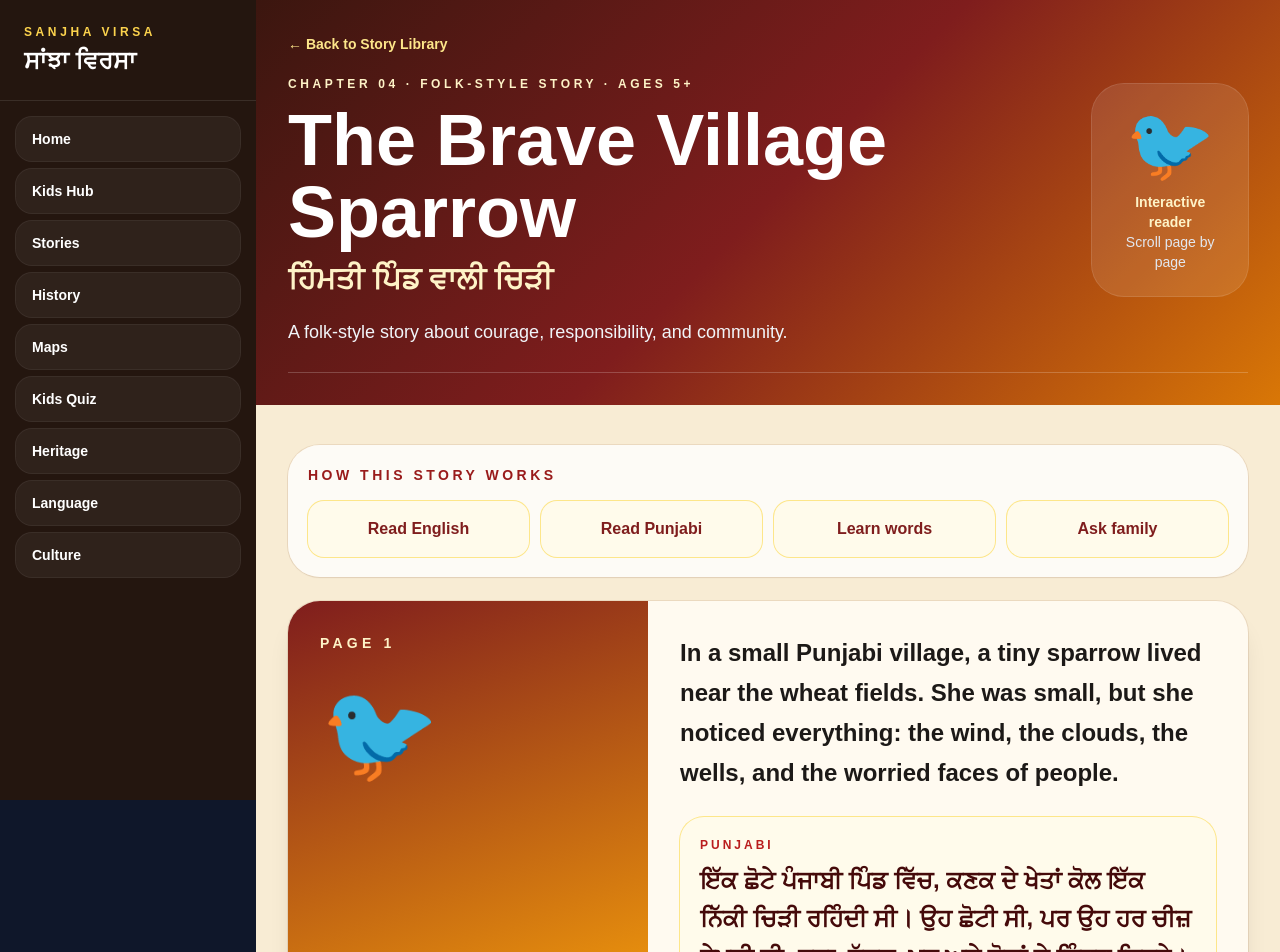
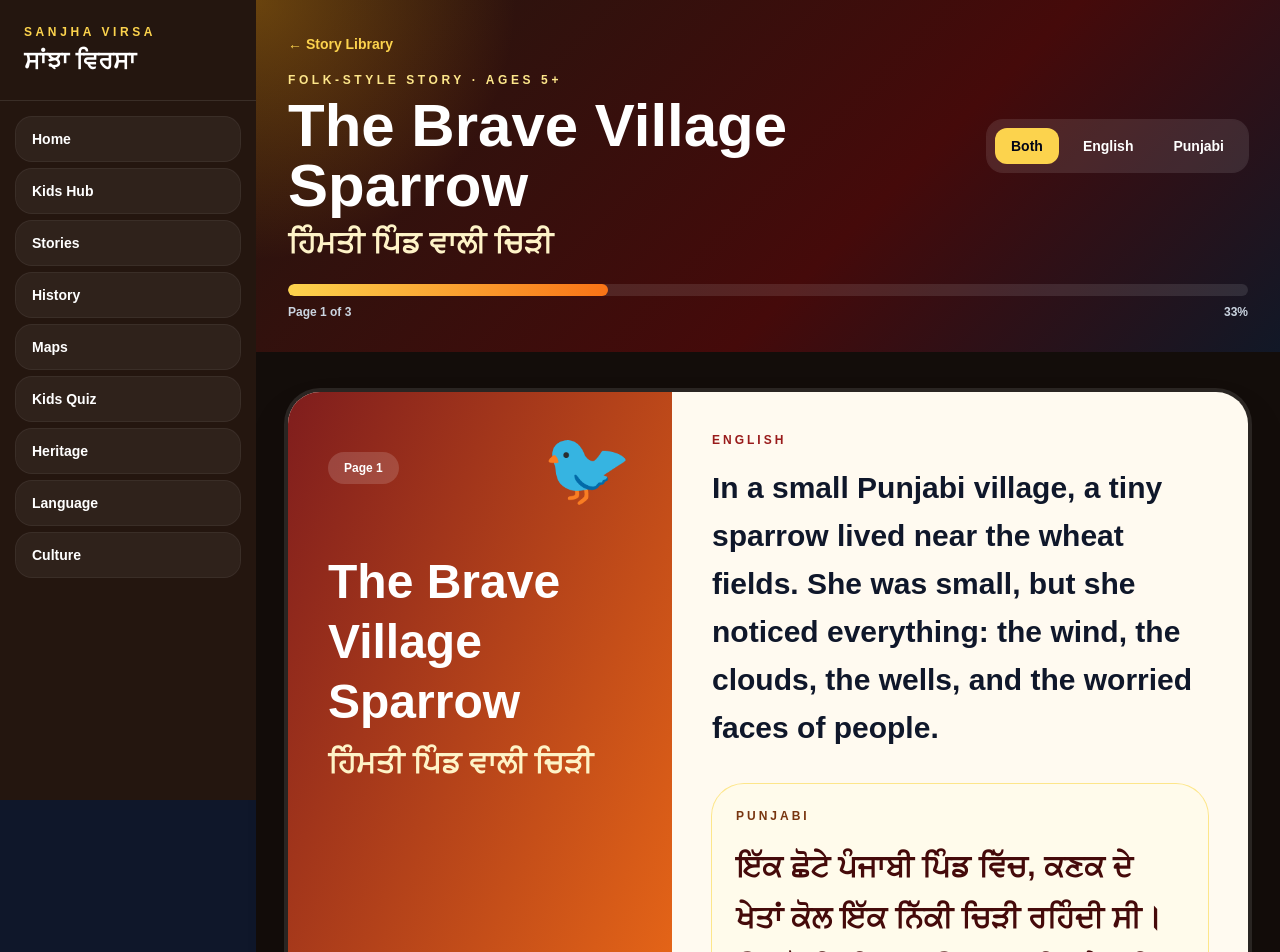
Before and after one commit to Gagan8atwal/sanjha-virsa, a Next.js app: page /storybook/brave-sparrow in a window 1280 px wide. Shown: the top 952 px of the page. Built offline with nearby package versions, Linux system fonts and the light colour scheme.

Commit message:
Launch interactive bilingual story reader

```diff
--- a/app/storybook/[id]/page.tsx
+++ b/app/storybook/[id]/page.tsx
@@ -1,3 +1,4 @@
+import StoryReaderExperience from '../../../components/StoryReaderExperience';
 import { getStory, stories } from '../../../lib/stories';
 import { notFound } from 'next/navigation';
 
@@ -7,87 +8,6 @@ export function generateStaticParams() {
 
 export default function StoryReaderPage({ params }: { params: { id: string } }) {
   const story = getStory(params.id);
-
-  if (!story) {
-    notFound();
-  }
-
-  return (
-    <main className="min-h-screen bg-[#f8ecd4] text-[#24160f]">
-      <section className="bg-[linear-gradient(135deg,#3b160f,#7f1d1d_50%,#d97706)] text-white">
-        <div className="mx-auto max-w-6xl px-5 py-8 md:px-8">
-          <header className="flex flex-col gap-4 border-b border-white/20 pb-6 md:flex-row md:items-center md:justify-between">
-            <div>
-              <a href="/storybook" className="text-sm font-bold text-amber-200">← Back to Story Library</a>
-              <p className="mt-5 text-xs font-black uppercase tracking-[0.3em] text-amber-100">Chapter {story.number} · {story.category} · {story.age}</p>
-              <h1 className="mt-3 text-5xl font-black leading-tight md:text-7xl">{story.title}</h1>
-              <p className="mt-3 text-3xl font-black text-amber-100">{story.punjabi}</p>
-              <p className="mt-5 max-w-3xl text-lg leading-8 text-slate-100">{story.theme}</p>
-            </div>
-            <div className="rounded-[2rem] bg-white/10 p-6 text-center ring-1 ring-white/20">
-              <p className="text-7xl">{story.emoji}</p>
-              <p className="mt-3 text-sm font-black text-amber-100">Interactive reader</p>
-              <p className="text-sm text-slate-200">Scroll page by page</p>
-            </div>
-          </header>
-        </div>
-      </section>
-
-      <section className="mx-auto max-w-6xl px-5 py-10 md:px-8">
-        <div className="mb-6 rounded-[2rem] bg-white/80 p-5 shadow-sm ring-1 ring-amber-900/10">
-          <p className="text-sm font-black uppercase tracking-[0.25em] text-red-800">How this story works</p>
-          <div className="mt-4 grid gap-3 md:grid-cols-4">
-            {['Read English', 'Read Punjabi', 'Learn words', 'Ask family'].map((step) => (
-              <div key={step} className="rounded-2xl bg-amber-50 p-4 text-center font-black text-red-900 ring-1 ring-amber-200">{step}</div>
-            ))}
-          </div>
-        </div>
-
-        <div className="grid gap-8">
-          {story.pages.map((page, index) => (
-            <article key={page.en} className="overflow-hidden rounded-[2rem] bg-[#fffaf0] shadow-xl ring-1 ring-amber-900/10">
-              <div className="grid lg:grid-cols-[0.75fr_1.25fr]">
-                <div className="flex min-h-[260px] flex-col justify-between bg-[linear-gradient(160deg,#7f1d1d,#f59e0b)] p-8 text-white">
-                  <div>
-                    <p className="text-sm font-black uppercase tracking-[0.3em] text-amber-100">Page {index + 1}</p>
-                    <p className="mt-8 text-8xl">{story.emoji}</p>
-                  </div>
-                  <p className="text-lg font-black text-amber-100">Turn the page with your family</p>
-                </div>
-                <div className="p-6 md:p-8">
-                  <p className="text-2xl font-black leading-10 text-stone-900">{page.en}</p>
-                  <div className="mt-6 rounded-3xl bg-amber-50 p-5 ring-1 ring-amber-200">
-                    <p className="mb-2 text-xs font-black uppercase tracking-[0.25em] text-red-700">Punjabi</p>
-                    <p className="text-2xl font-bold leading-[2.4rem] text-red-950">{page.pa}</p>
-                  </div>
-                </div>
-              </div>
-            </article>
-          ))}
-        </div>
-
-        <section className="mt-8 grid gap-5 lg:grid-cols-3">
-          <div className="rounded-[2rem] bg-white p-6 shadow-sm ring-1 ring-amber-900/10 lg:col-span-2">
-            <p className="text-sm font-black uppercase tracking-[0.25em] text-red-800">Lesson</p>
-            <p className="mt-4 text-xl font-black leading-8 text-stone-900">{story.lesson}</p>
-            <p className="mt-4 rounded-2xl bg-amber-50 p-4 text-xl font-bold leading-9 text-red-950 ring-1 ring-amber-200">{story.lessonPa}</p>
-          </div>
-
-          <div className="rounded-[2rem] bg-white p-6 shadow-sm ring-1 ring-amber-900/10">
-            <p className="text-sm font-black uppercase tracking-[0.25em] text-red-800">Words</p>
-            <div className="mt-4 flex flex-wrap gap-2">
-              {story.words.map((word) => (
-                <span key={word} className="rounded-full bg-amber-50 px-4 py-2 text-sm font-black text-stone-800 ring-1 ring-amber-200">{word}</span>
-              ))}
-            </div>
-          </div>
-        </section>
-
-        <section className="mt-8 rounded-[2rem] bg-[#24160f] p-6 text-white shadow-xl">
-          <p className="text-sm font-black uppercase tracking-[0.25em] text-amber-300">Family Question</p>
-          <p className="mt-4 text-2xl font-black leading-10">{story.familyQuestion}</p>
-        </section>
-      </section>
-    </main>
-  );
+  if (!story) notFound();
+  return <StoryReaderExperience story={story} />;
 }
```
